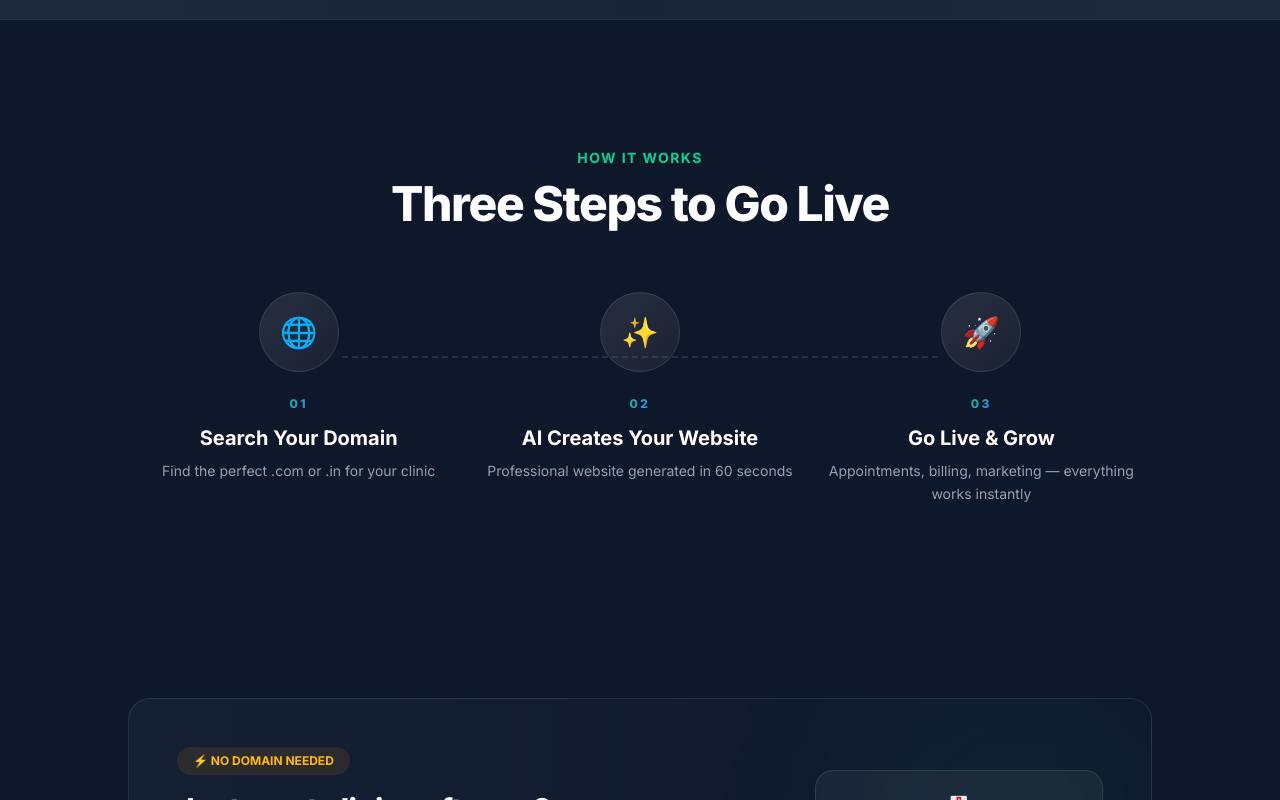
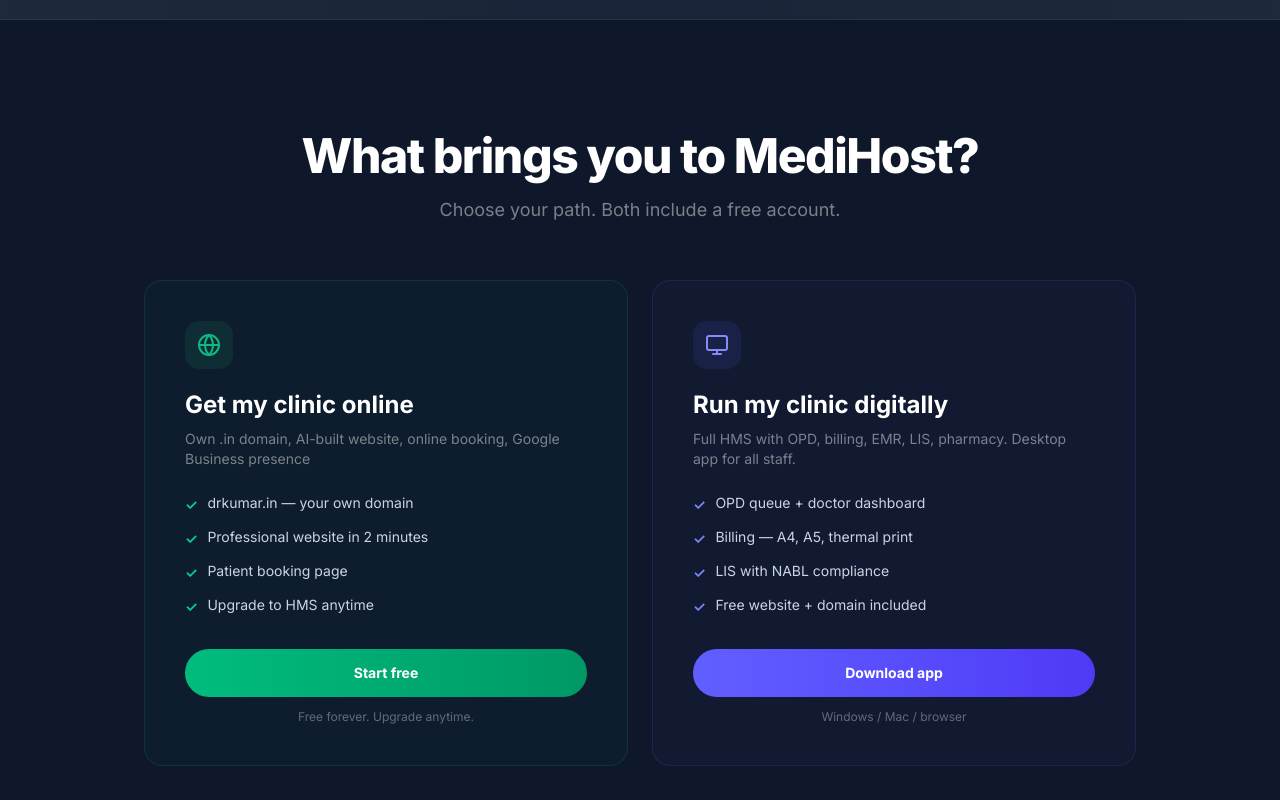
Before and after one commit to smartgumastha/medihost-next, a Next.js app: page / in a window 1280 px wide. Shown: the part 900-1700 px from the top of the page. Built offline with nearby package versions, Linux system fonts and the light colour scheme.

Commit message:
feat: landing page two-card intent fork below domain search

```diff
--- a/src/components/landing/landing-page.tsx
+++ b/src/components/landing/landing-page.tsx
@@ -486,6 +486,94 @@
         </AnimateOnScroll>
       </section>
 
+      {/* ===== Intent Fork — Two Paths ===== */}
+      <section className="py-20 sm:py-28">
+        <div className="max-w-5xl mx-auto px-4">
+          <AnimateOnScroll className="text-center mb-14">
+            <h2 className="text-3xl sm:text-5xl font-extrabold text-white" style={{ letterSpacing: '-0.03em' }}>
+              What brings you to MediHost?
+            </h2>
+            <p className="mt-4 text-base sm:text-lg" style={{ color: 'rgba(255,255,255,0.45)' }}>
+              Choose your path. Both include a free account.
+            </p>
+          </AnimateOnScroll>
+
+          <div className="grid grid-cols-1 md:grid-cols-2 gap-6">
+            {/* Card 1 — Get Online */}
+            <AnimateOnScroll>
+              <div
+                className="rounded-2xl border p-8 sm:p-10 flex flex-col h-full"
+                style={{ background: 'rgba(16,185,129,0.04)', borderColor: 'rgba(16,185,129,0.15)' }}
+              >
+                <div className="w-12 h-12 rounded-xl flex items-center justify-center mb-5" style={{ background: 'rgba(16,185,129,0.1)' }}>
+                  <svg width="24" height="24" viewBox="0 0 24 24" fill="none" stroke="#10b981" strokeWidth="2" strokeLinecap="round" strokeLinejoin="round"><circle cx="12" cy="12" r="10"/><path d="M2 12h20"/><path d="M12 2a15.3 15.3 0 0 1 4 10 15.3 15.3 0 0 1-4 10 15.3 15.3 0 0 1-4-10 15.3 15.3 0 0 1 4-10z"/></svg>
+                </div>
+                <h3 className="text-xl sm:text-2xl font-bold text-white mb-2">Get my clinic online</h3>
+                <p className="text-sm mb-6" style={{ color: 'rgba(255,255,255,0.45)' }}>
+                  Own .in domain, AI-built website, online booking, Google Business presence
+                </p>
+                <ul className="space-y-3 mb-8 flex-1">
+                  {[
+                    'drkumar.in — your own domain',
+                    'Professional website in 2 minutes',
+                    'Patient booking page',
+                    'Upgrade to HMS anytime',
+                  ].map((item) => (
+                    <li key={item} className="flex items-start gap-2.5 text-sm text-slate-300">
+                      <span className="mt-0.5 text-emerald-400 font-bold">&#10003;</span>
+                      {item}
+                    </li>
+                  ))}
+                </ul>
+                <a
+                  href="/signup?intent=website"
+                  className="inline-flex items-center justify-center w-full h-12 rounded-full bg-gradient-to-r from-emerald-500 to-emerald-600 text-white font-bold text-sm hover:shadow-lg hover:shadow-emerald-500/30 transition-all"
+                >
+                  Start free
+                </a>
+                <p className="text-center text-xs mt-3" style={{ color: 'rgba(255,255,255,0.35)' }}>Free forever. Upgrade anytime.</p>
+              </div>
+            </AnimateOnScroll>
+
+            {/* Card 2 — Run Digitally */}
+            <AnimateOnScroll>
+              <div
+                className="rounded-2xl border p-8 sm:p-10 flex flex-col h-full"
+                style={{ background: 'rgba(99,102,241,0.04)', borderColor: 'rgba(99,102,241,0.15)' }}
+              >
+                <div className="w-12 h-12 rounded-xl flex items-center justify-center mb-5" style={{ background: 'rgba(99,102,241,0.1)' }}>
+                  <svg width="24" height="24" viewBox="0 0 24 24" fill="none" stroke="#818cf8" strokeWidth="2" strokeLinecap="round" strokeLinejoin="round"><rect x="2" y="3" width="20" height="14" rx="2"/><path d="M8 21h8"/><path d="M12 17v4"/></svg>
+                </div>
+                <h3 className="text-xl sm:text-2xl font-bold text-white mb-2">Run my clinic digitally</h3>
+                <p className="text-sm mb-6" style={{ color: 'rgba(255,255,255,0.45)' }}>
+                  Full HMS with OPD, billing, EMR, LIS, pharmacy. Desktop app for all staff.
+                </p>
+                <ul className="space-y-3 mb-8 flex-1">
+                  {[
+                    'OPD queue + doctor dashboard',
+                    'Billing — A4, A5, thermal print',
+                    'LIS with NABL compliance',
+                    'Free website + domain included',
+                  ].map((item) => (
+                    <li key={item} className="flex items-start gap-2.5 text-sm text-slate-300">
+                      <span className="mt-0.5 text-indigo-400 font-bold">&#10003;</span>
+                      {item}
+                    </li>
+                  ))}
+                </ul>
+                <a
+                  href="/signup?intent=hms"
+                  className="inline-flex items-center justify-center w-full h-12 rounded-full bg-gradient-to-r from-indigo-500 to-indigo-600 text-white font-bold text-sm hover:shadow-lg hover:shadow-indigo-500/30 transition-all"
+                >
+                  Download app
+                </a>
+                <p className="text-center text-xs mt-3" style={{ color: 'rgba(255,255,255,0.35)' }}>Windows / Mac / browser</p>
+              </div>
+            </AnimateOnScroll>
+          </div>
+        </div>
+      </section>
+
       {/* ===== How It Works ===== */}
       <section className="py-24 sm:py-32 bg-[#0F172A]" id="how-it-works">
         <div className="max-w-5xl mx-auto px-4">
```
